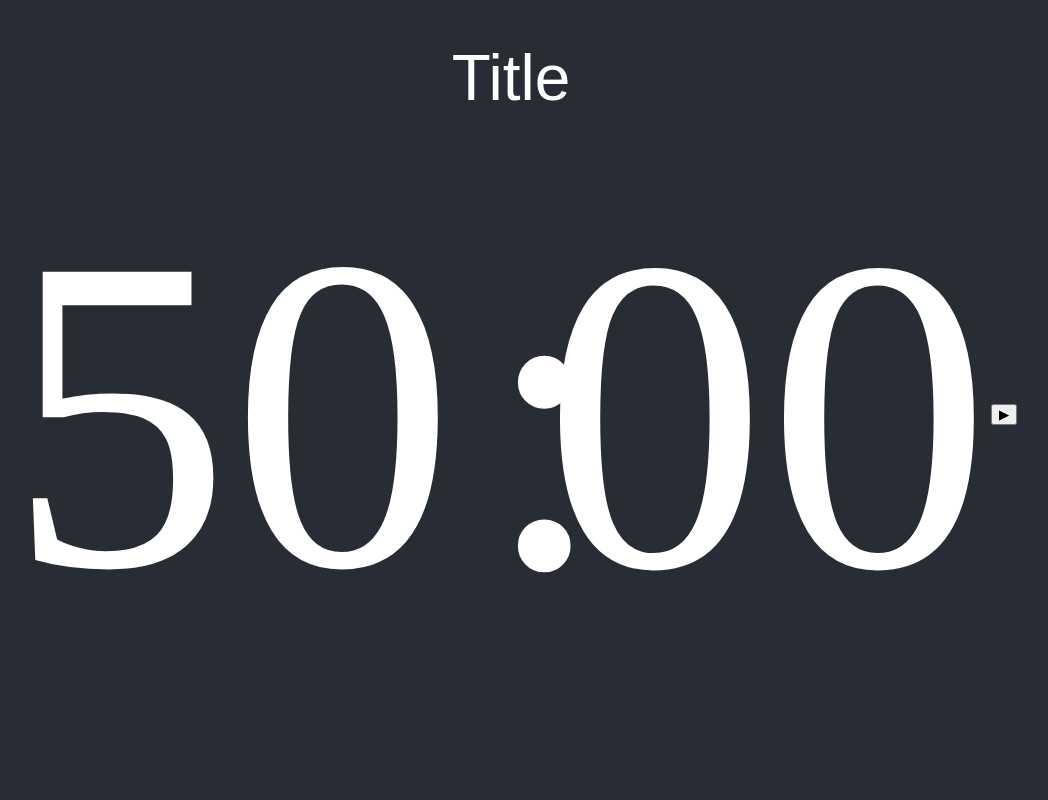
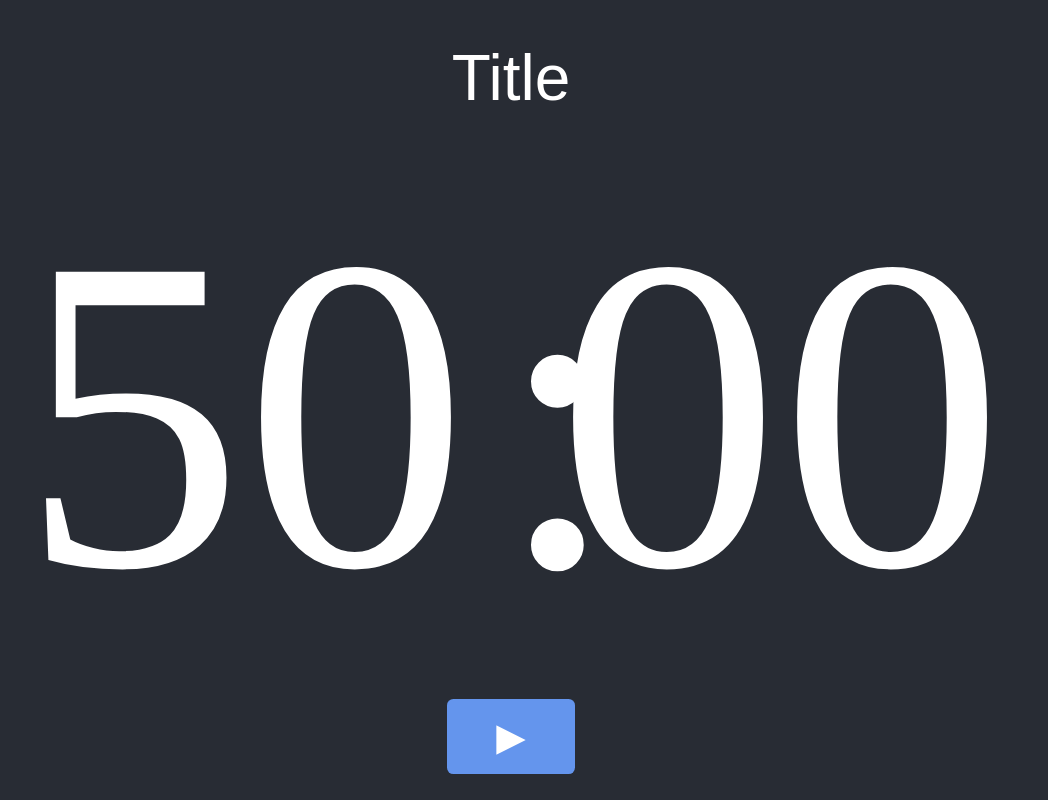
Before and after one commit to lb-/mtg-timer, a React (Create React App) app: page / in a window 1280 px wide. Shown: the whole page, without its empty margins (129-1177 px from the left). Built offline with nearby package versions, Linux system fonts and the light colour scheme; a web font is replaced by a local one.

Commit message:
Set up styling for buttons & timer separately

```diff
--- a/src/App.scss
+++ b/src/App.scss
@@ -25,10 +25,3 @@
     background: transparent;
   }
 }
-
-.App-main {
-  display: flex;
-  justify-content: center;
-  align-items: center;
-  flex-direction: column;
-}
--- a/src/Timer.js
+++ b/src/Timer.js
@@ -37,6 +37,7 @@ const Timer = ({ minutes = 0, onStartingMinutesChange }) => {
 
   return (
     <div className="Timer">
+      <div className="Timer-times">
         <input
           className="Timer-minutes"
           onChange={onChangeMinutes(_ => {
@@ -47,15 +48,19 @@ const Timer = ({ minutes = 0, onStartingMinutesChange }) => {
         />
         <span className="Timer-spacer">:</span>
         <span className="Timer-seconds">{`${sec}`.padStart(2, '0')}</span>
+      </div>
+      <div className="Timer-actions">
         <button
+          className="Timer-action action-play-pause"
           onClick={() => {
             setActive(!active);
             setHasStarted(true);
           }}
         >
-        {active ? PAUSE_SYMBOL : PLAY_SYMBOL}
+          <span className="symbol">{active ? PAUSE_SYMBOL : PLAY_SYMBOL}</span>
         </button>
         <button
+          className="Timer-action action-reset"
           hidden={!hasStarted}
           onClick={() => {
             setActive(false);
@@ -64,8 +69,9 @@ const Timer = ({ minutes = 0, onStartingMinutesChange }) => {
             setSeconds(0);
           }}
         >
-        ↷
+          <span className="symbol">↷</span>
         </button>
+      </div>
     </div>
   );
 };
--- a/src/Timer.scss
+++ b/src/Timer.scss
@@ -1,15 +1,16 @@
 $timer-font-size: 35vw;
 
 .Timer {
-  align-items: center;
   color: white;
   cursor: default;
   display: flex;
+  flex-direction: column;
   font-family: 'Oxygen Mono';
+  width: 100%;
+
+  .Timer-times {
     font-size: $timer-font-size;
     line-height: $timer-font-size;
-  justify-content: center;
-  width: 100%;
 
     .Timer-minutes {
       // this is an input
@@ -27,3 +28,37 @@ $timer-font-size: 35vw;
       margin-right: -5vw;
     }
   }
+
+  .Timer-actions {
+    bottom: 0;
+    right: 0;
+    left: 0;
+    padding: 2vw;
+    position: absolute;
+    display: flex;
+    justify-content: center;
+  }
+
+  .Timer-action {
+    font-size: 3vw;
+    padding: 1.2vw 3vw;
+    margin: 0 0.5vw 0 0.5vw;
+    border-radius: 0.5vw;
+    border: none;
+    color: white;
+    background-color: cornflowerblue;
+    cursor: pointer;
+    transition: opacity 0.2s ease-in-out;
+    text-transform: uppercase;
+    min-width: 10vw;
+
+    &.action-reset {
+      .symbol {
+        position: relative;
+        top: -0.25vw;
+        font-size: 5.5vw;
+        line-height: 2vw;
+      }
+    }
+  }
+}
```
Lines whose indentation alone changed are shown as unchanged.
